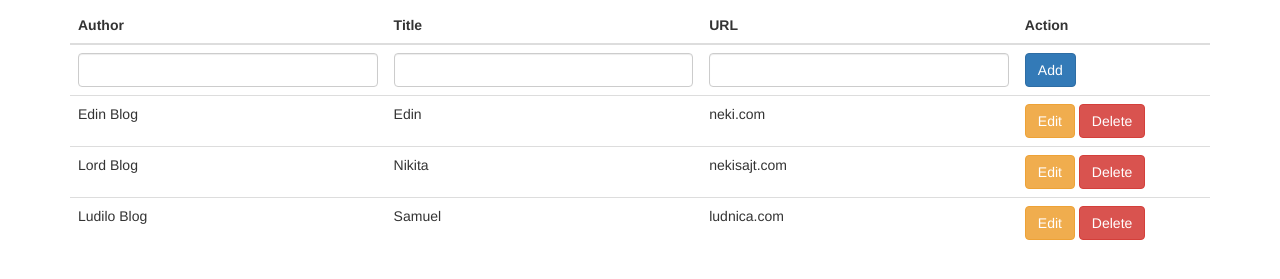
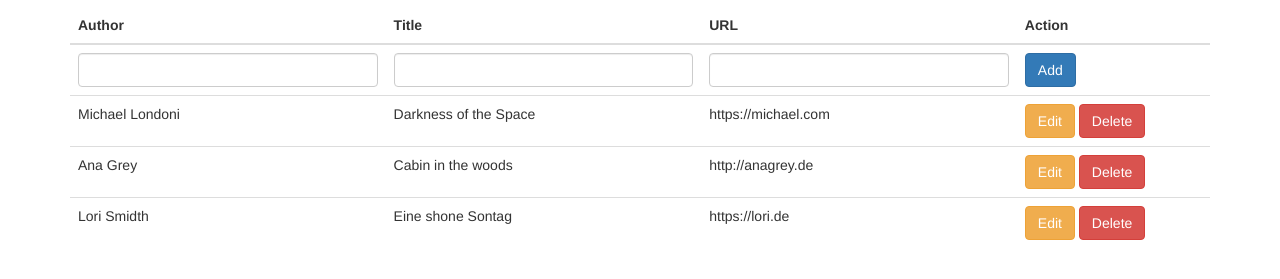
Before and after one commit to edindelan/Single-Page-Application, a plain HTML site: page index.html in a window 1280 px wide. Shown: the part 63-342 px from the top of the page. Drawn offline with Linux system fonts and the light colour scheme.

Commit message:
Data normalized

```diff
--- a/index.html
+++ b/index.html
@@ -2,7 +2,7 @@
 <html>
 
   <head>
-        <title>My TODOs</title>
+        <title>BCKBN SPA</title>
         <link rel="stylesheet" type="text/css" href="css/bootstrap.css" />
         <link rel="stylesheet" type="text/css" href="css/styles.css" />
     </head>
--- a/js/App.js
+++ b/js/App.js
@@ -1,19 +1,19 @@
 console.log("Application started!");
 
 var data = [{
-        author: "Edin Blog",
-        title: "Edin",
-        url: "neki.com"
+        author: "Michael Londoni",
+        title: "Darkness of the Space",
+        url: "https://michael.com"
     },
     {
-        author: "Lord Blog",
-        title: "Nikita",
-        url: "nekisajt.com"
+        author: "Ana Grey",
+        title: "Cabin in the woods",
+        url: "http://anagrey.de"
     },
     {
-        author: "Ludilo Blog",
-        title: "Samuel",
-        url: "ludnica.com"
+        author: "Lori Smidth",
+        title: "Eine shone Sontag",
+        url: "https://lori.de"
     }];
 
 var Blog = Backbone.Model.extend({
@@ -93,7 +93,7 @@ var BlogItemView = Backbone.View.extend({
         'click .delete-blog':     'deleteBlog',
         'click .update-blog':     'updateBlog',
         'click .cancel-editing':  'cancelEditing',
-        'dblclick .row-field':             'editBlog'
+        'dblclick .row-field':    'editBlog'
     },
 
     editBlog: function () {
```
